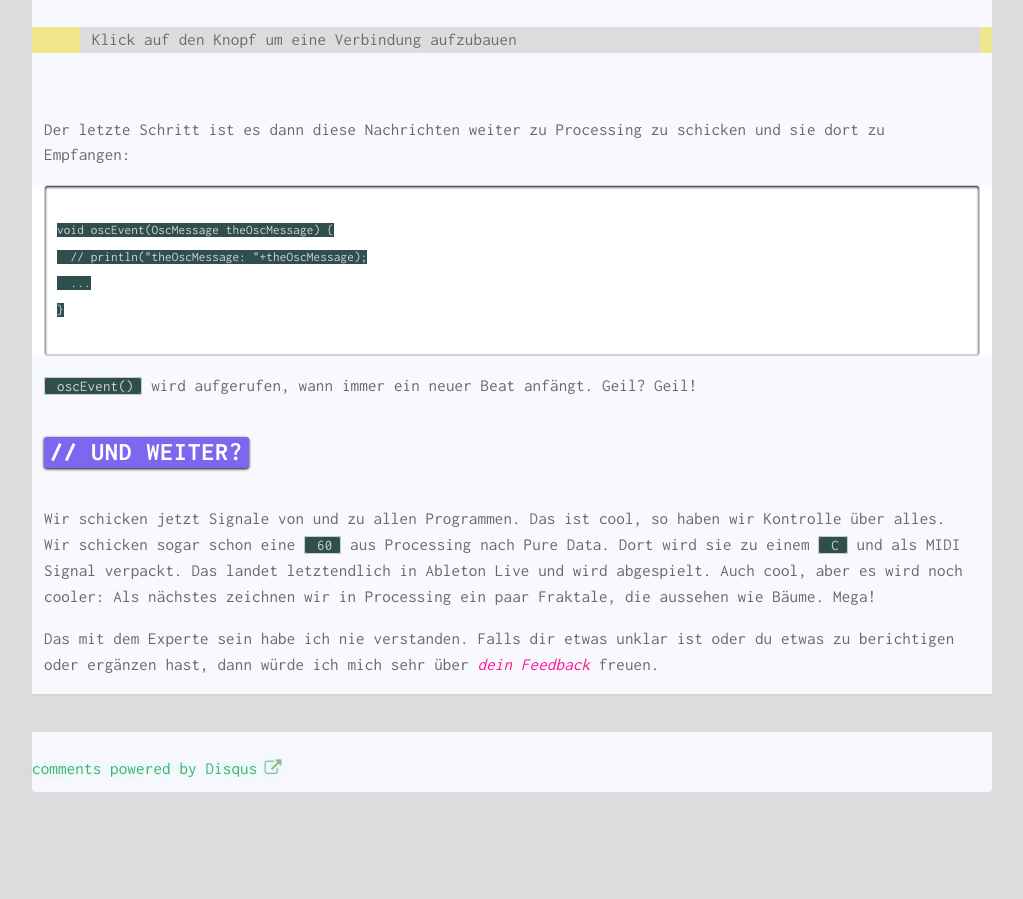
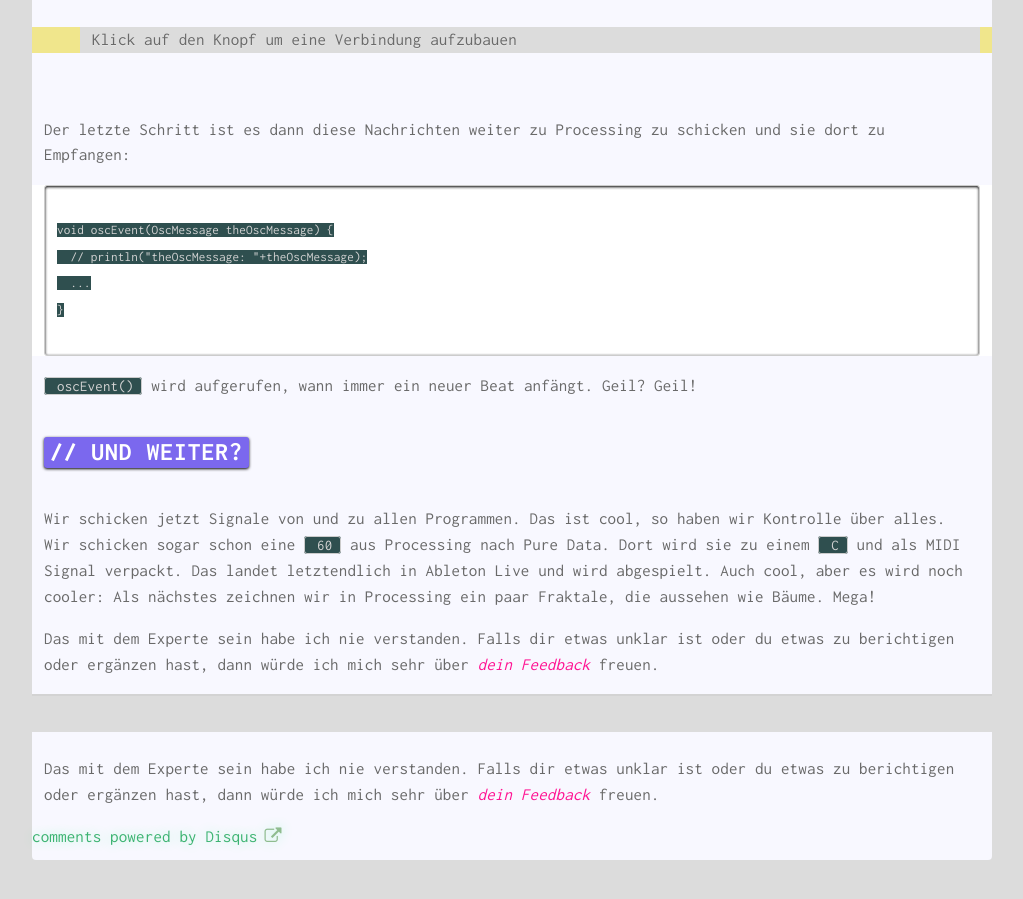
Before and after one commit to curlott/curlott.github.io, a Jekyll site: the page built from _posts/2014-01-31-generative-algorithmen-teil-01.md, in a window 1280 px wide and 900 px high, scrolled down 5767 px. Shown: the whole window, without its empty margins (128-1151 px from the left). Built offline with Jekyll 4.4.1, drawn with Linux system fonts in a browser that asks for light colours; nearby versions of some CDN libraries; comment, search, counter and statistics services are not loaded; before the commit the page ends 6599 px from its top, so only the background shows below that.

Commit message:
Update post.html

```diff
--- a/_layouts/post.html
+++ b/_layouts/post.html
@@ -13,6 +13,7 @@ layout: default
 {{ page.feature }}
 {{ content }}
 <hr>
+<p>Das mit dem Experte sein habe ich nie verstanden. Falls dir etwas unklar ist oder du etwas zu berichtigen oder ergänzen hast, dann würde ich mich sehr über <em>dein Feedback</em> freuen.</p>
 <div id="disqus_thread"></div>
 <script type="text/javascript">
    /* * * CONFIGURATION VARIABLES: EDIT BEFORE PASTING INTO YOUR WEBPAGE * * */
```
